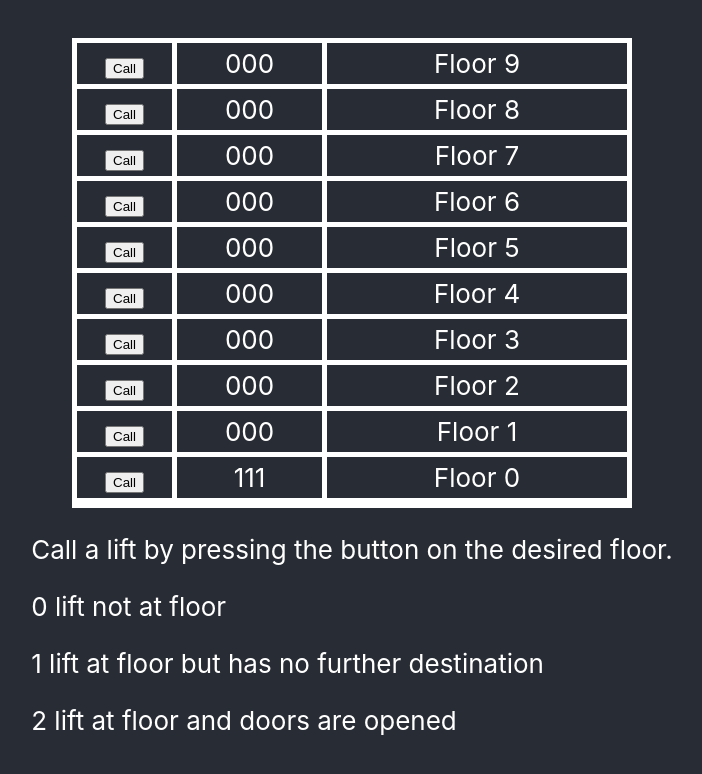
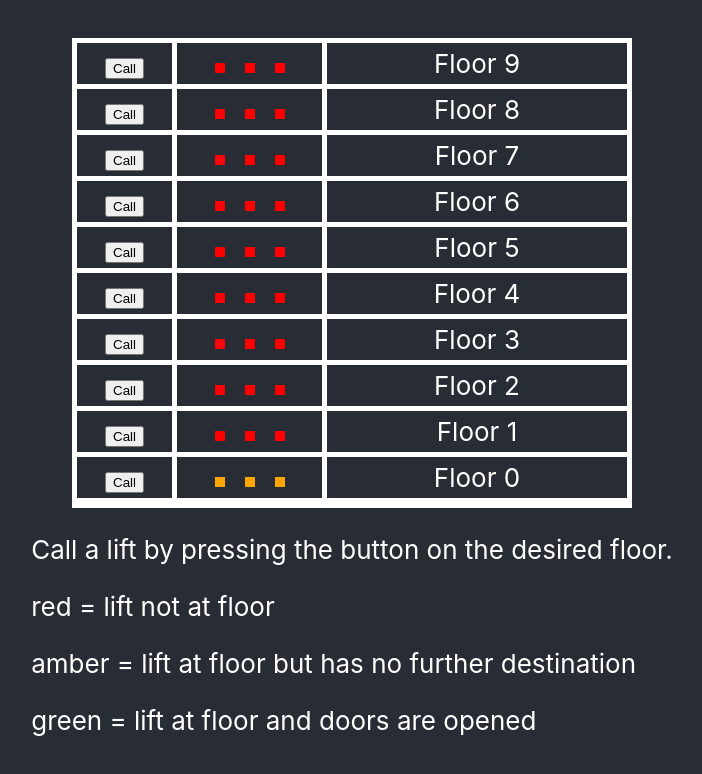
Before and after one commit to benirvingplt/lift-tech-test, a React (Create React App) app: page / in a window 1280 px wide. Shown: the top 774 px of the page, without its empty margins (288-990 px from the left). Built offline with nearby package versions, Linux system fonts and the light colour scheme.

Commit message:
Make the lifts visually better

```diff
--- a/src/App.js
+++ b/src/App.js
@@ -10,9 +10,9 @@ class App extends Component {
         <Building />
         <div>
           <p>Call a lift by pressing the button on the desired floor.</p>
-          <p>0 lift not at floor</p>
-          <p>1 lift at floor but has no further destination</p>
-          <p>2 lift at floor and doors are opened</p>
+          <p>red =  lift not at floor</p>
+          <p>amber =  lift at floor but has no further destination</p>
+          <p>green = lift at floor and doors are opened</p>
         </div>
       </div>
     );
--- a/src/components/Building.jsx
+++ b/src/components/Building.jsx
@@ -40,7 +40,7 @@ export default class Building extends Component {
             }
 
             // Calculate the distance metric of each lift
-            const liftDistance = (Math.abs(lift.atFloor) * (lift.inMotion ? 2 : 1));
+            const liftDistance = (Math.abs(lift.atFloor - destinationFloor) * (lift.inMotion ? 3 : 1));
 
             // If this lifts distance metric is better than the current best lift distance metric
             // then update the best current distance and set this lift as the current chosen lift
--- a/src/components/Floor.jsx
+++ b/src/components/Floor.jsx
@@ -15,16 +15,16 @@ export default class Building extends Component {
                                 {
                                     lift.atFloor === this.props.floorNumber &&
                                     lift.destinationFloor === this.props.floorNumber &&
-                                    2
+                                    <div className="green-icon"></div>
                                 }
                                 {
                                     lift.atFloor === this.props.floorNumber &&
                                     lift.destinationFloor !== this.props.floorNumber &&
-                                    1
+                                    <div className="amber-icon"></div>
                                 }
                                 {
                                     lift.atFloor !== this.props.floorNumber &&
-                                    0
+                                    <div className="red-icon"></div>
                                 }
                             </div>
                         ))
--- a/src/style/Floor.css
+++ b/src/style/Floor.css
@@ -17,5 +17,25 @@
 }
 
 .lift-area .lift {
-    display: inline;
+    display: inline-block;
+    text-align: center;
+    padding: 0 10px;
 }
+
+.green-icon {
+    background-color: green;
+    width: 10px;
+    height: 10px;
+}
+
+.amber-icon {
+    background-color: orange;
+    width: 10px;
+    height: 10px;
+}
+
+.red-icon {
+    background-color: red;
+    width: 10px;
+    height: 10px;
+}
```
